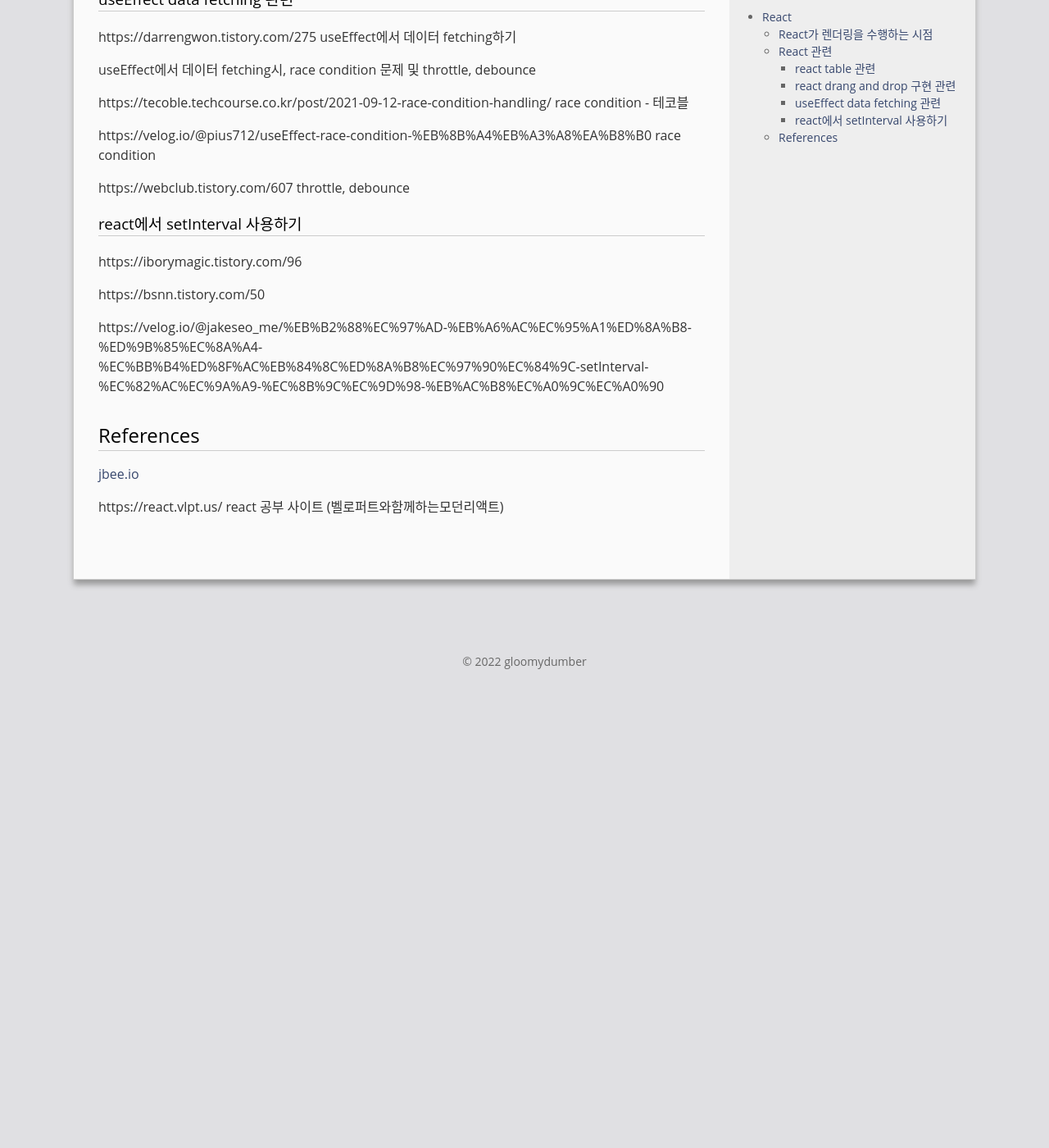
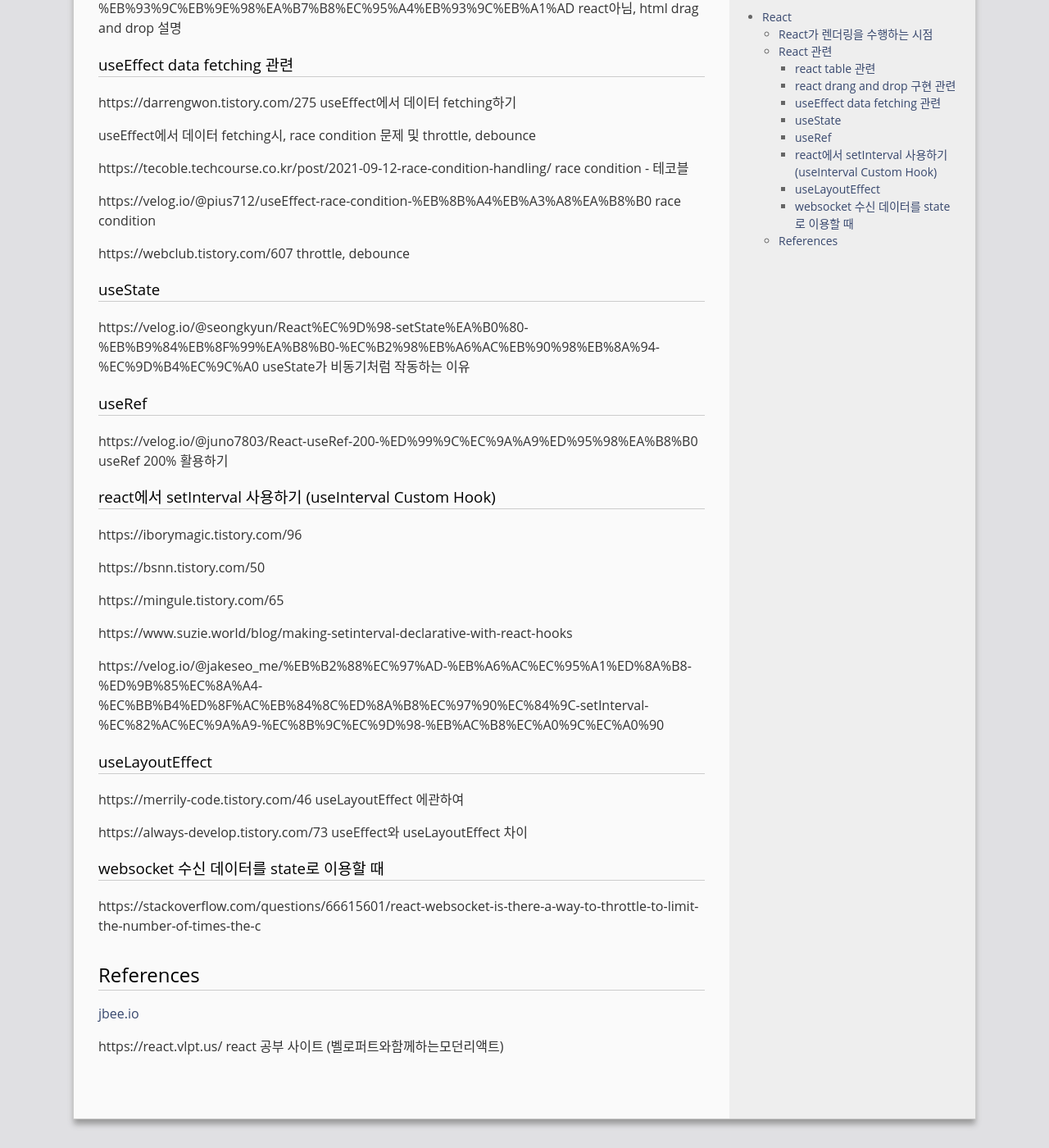
Before and after one commit to gloomydumber/copy, a Jekyll site: the page built from _posts/2022-01-22-generalReact.md, in a window 1280 px wide and 1400 px high, scrolled down 1132 px. Shown: the whole window at 82% size. Built offline with Jekyll 4.4.1, drawn with Linux system fonts in a browser that asks for light colours; comment, search, counter and statistics services are not loaded; before the commit the page ends 2009 px from its top, so only the background shows below that; some of the changed text lies outside the part shown.

Commit message:
postModded

```diff
--- a/_posts/2022-01-22-generalReact.md
+++ b/_posts/2022-01-22-generalReact.md
@@ -32,6 +32,10 @@ React 컴포넌트가 렌더링을 수행하는 시점은 다음과 같습니다
 
 https://github.com/skidding/cosmos component 개별 정리
 
+https://sohyunsaurus.tistory.com/37 react 개발자라면 알아야하는 15가지 custom hooks
+
+reddit.com/r/reactjs/redit react게
+
 ### react table 관련
 
 https://www.daleseo.com/react-table/ react-table 관련
@@ -56,13 +60,35 @@ https://velog.io/@pius712/useEffect-race-condition-%EB%8B%A4%EB%A3%A8%EA%B8%B0 r
 
 https://webclub.tistory.com/607 throttle, debounce
 
-### react에서 setInterval 사용하기
+### useState
+
+https://velog.io/@seongkyun/React%EC%9D%98-setState%EA%B0%80-%EB%B9%84%EB%8F%99%EA%B8%B0-%EC%B2%98%EB%A6%AC%EB%90%98%EB%8A%94-%EC%9D%B4%EC%9C%A0 useState가 비동기처럼 작동하는 이유
+
+### useRef
+
+https://velog.io/@juno7803/React-useRef-200-%ED%99%9C%EC%9A%A9%ED%95%98%EA%B8%B0 useRef 200% 활용하기
+
+### react에서 setInterval 사용하기 (useInterval Custom Hook)
 
 https://iborymagic.tistory.com/96
 
 https://bsnn.tistory.com/50
 
+https://mingule.tistory.com/65
+
+https://www.suzie.world/blog/making-setinterval-declarative-with-react-hooks
+
 https://velog.io/@jakeseo_me/%EB%B2%88%EC%97%AD-%EB%A6%AC%EC%95%A1%ED%8A%B8-%ED%9B%85%EC%8A%A4-%EC%BB%B4%ED%8F%AC%EB%84%8C%ED%8A%B8%EC%97%90%EC%84%9C-setInterval-%EC%82%AC%EC%9A%A9-%EC%8B%9C%EC%9D%98-%EB%AC%B8%EC%A0%9C%EC%A0%90
+
+### useLayoutEffect
+
+https://merrily-code.tistory.com/46 useLayoutEffect 에관하여
+
+https://always-develop.tistory.com/73 useEffect와 useLayoutEffect 차이
+
+### websocket 수신 데이터를 state로 이용할 때
+
+https://stackoverflow.com/questions/66615601/react-websocket-is-there-a-way-to-throttle-to-limit-the-number-of-times-the-c
 
 ## References
 
```
Also changed, not shown: _posts/2020-03-01-TempLink.md (+9 -15 lines).
